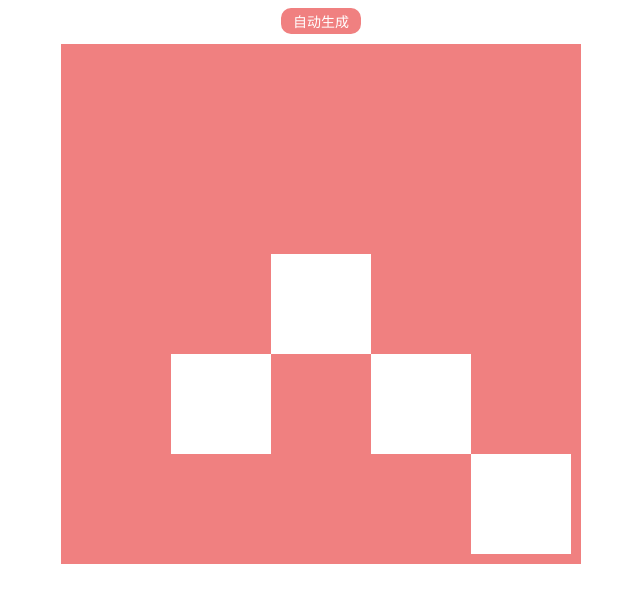
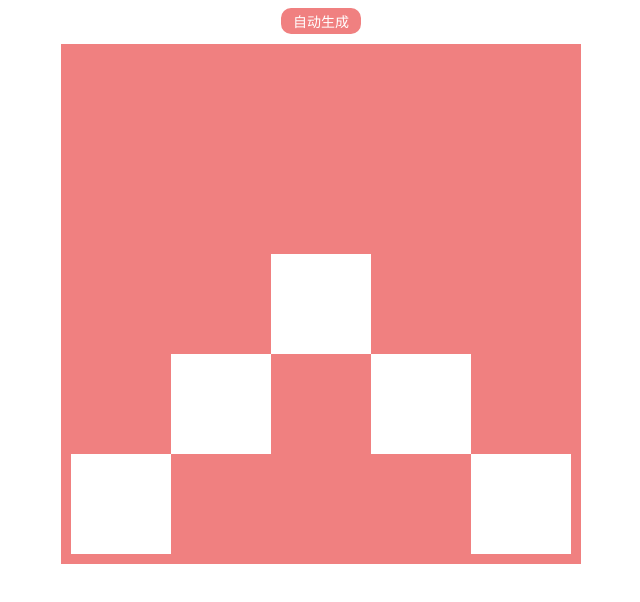
Before and after one commit to wildfire0304/wonderff.github.com, a plain HTML site: page autoForm5box.html in a window 1280 px wide. Both pictures are taken after a click on the button "自动生成". Shown: the whole page, without its empty margins (319-959 px from the left). Drawn offline with Linux system fonts and the light colour scheme.

Commit message:
add dblclik

```diff
--- a/autoForm5box.html
+++ b/autoForm5box.html
@@ -18,7 +18,7 @@
 			var dir = ['top','right','bottom','left'];
 			var n = 0;
 			btn.onclick = function() {
-				wrap.innerHTML = '<span></span><span></span><span></span><span></span>';
+				wrap.innerHTML = '<span></span><span></span><span></span><span></span><span></span>';
 				n++;
 				var span = document.querySelectorAll("span");
 				for (var i = 0; i < span.length; i++) {
@@ -26,6 +26,9 @@
 					span[i].style[dir[(n+1)%4]] = 100 * ( 2 - Math.abs(2-i)) + 'px';
 				};
 			};
+			document.ondblclick = function(){
+				alert(1);
+			}
 		};
 	</script>
 
```
